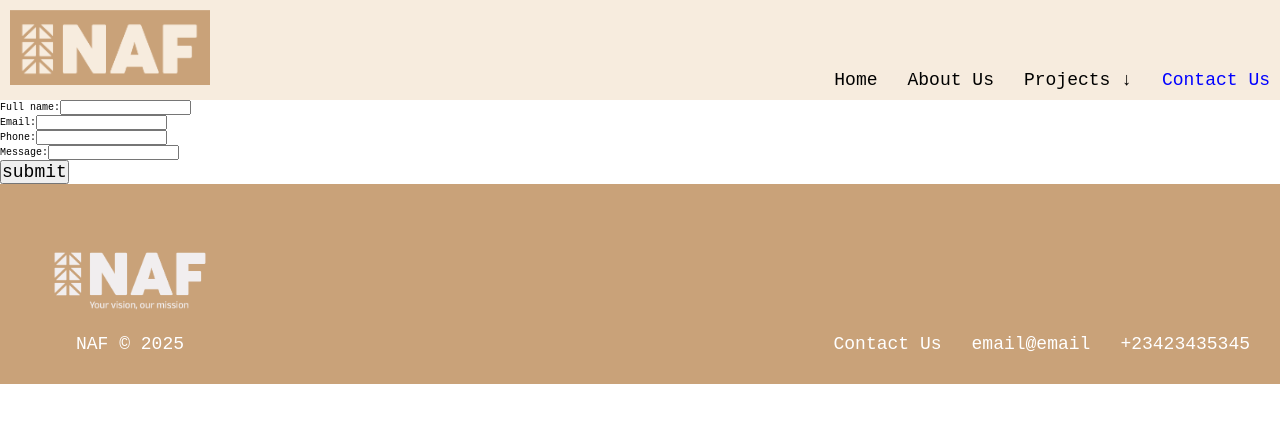
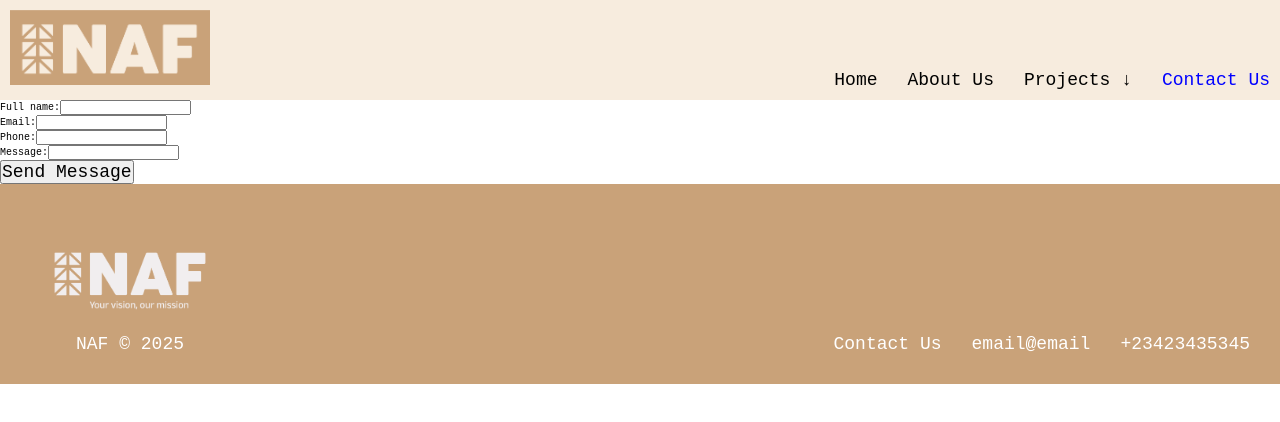
Before and after one commit to didonatodani/naf_front, a React (Vite) app: page /contact in a window 1280 px wide. Shown: the top 422 px of the page. Built offline with nearby package versions, Linux system fonts and the light colour scheme.

Commit message:
contact form sending email missing

```diff
--- a/src/pages/ContactPage/ContactPage.jsx
+++ b/src/pages/ContactPage/ContactPage.jsx
@@ -34,7 +34,7 @@ function ContactPage() {
 
   async function handleSubmit(formData) {
     try {
-      const response = await axios.post(`${API_URL}/api/contact`, formData);
+      const response = await axios.post(`${API_URL}/contact`, formData);
       console.log("this is the data sent", response.data);
     } catch (error) {
       console.log("error posting data", error.config.message);
@@ -61,7 +61,7 @@ function ContactPage() {
           <input type="text" name="message" id="message" />
         </div>
         <button type="submit" disabled={isPending}>
-          submit
+          Send Message
         </button>
       </form>
     </section>
```
